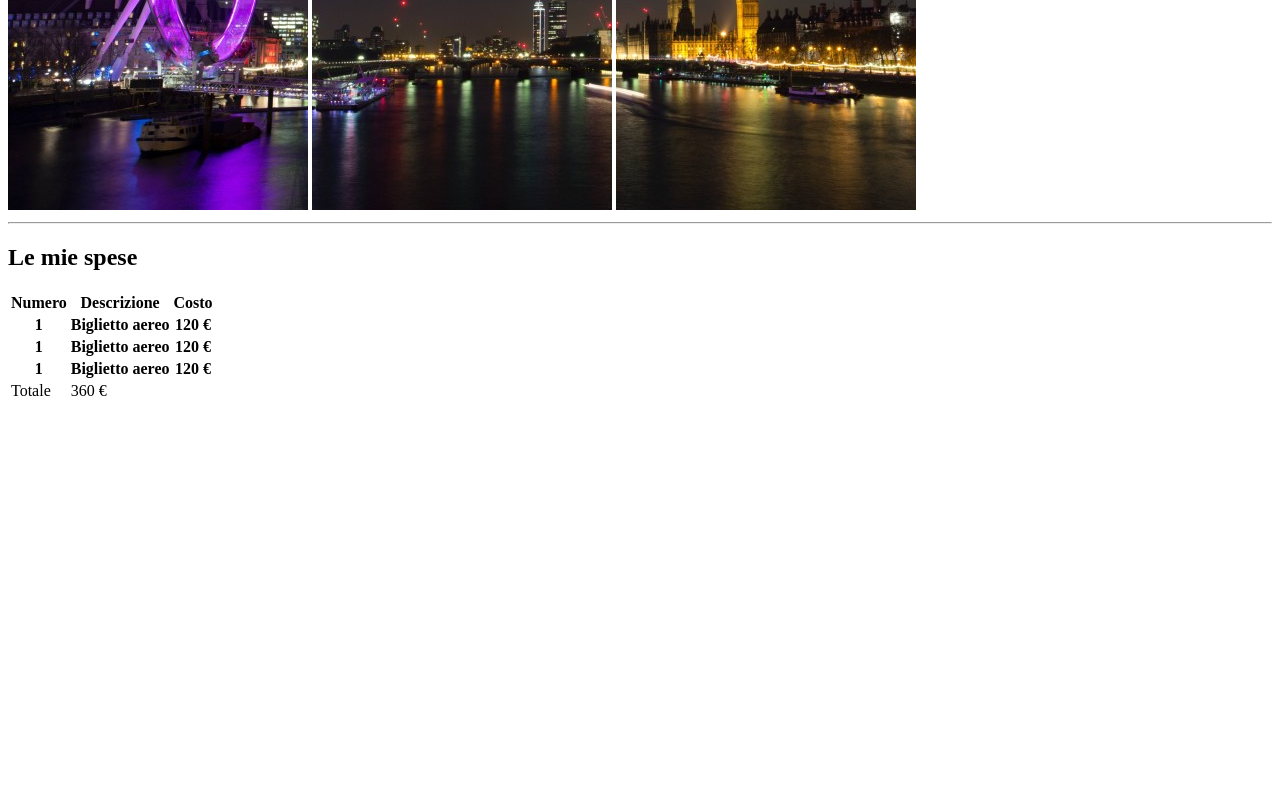
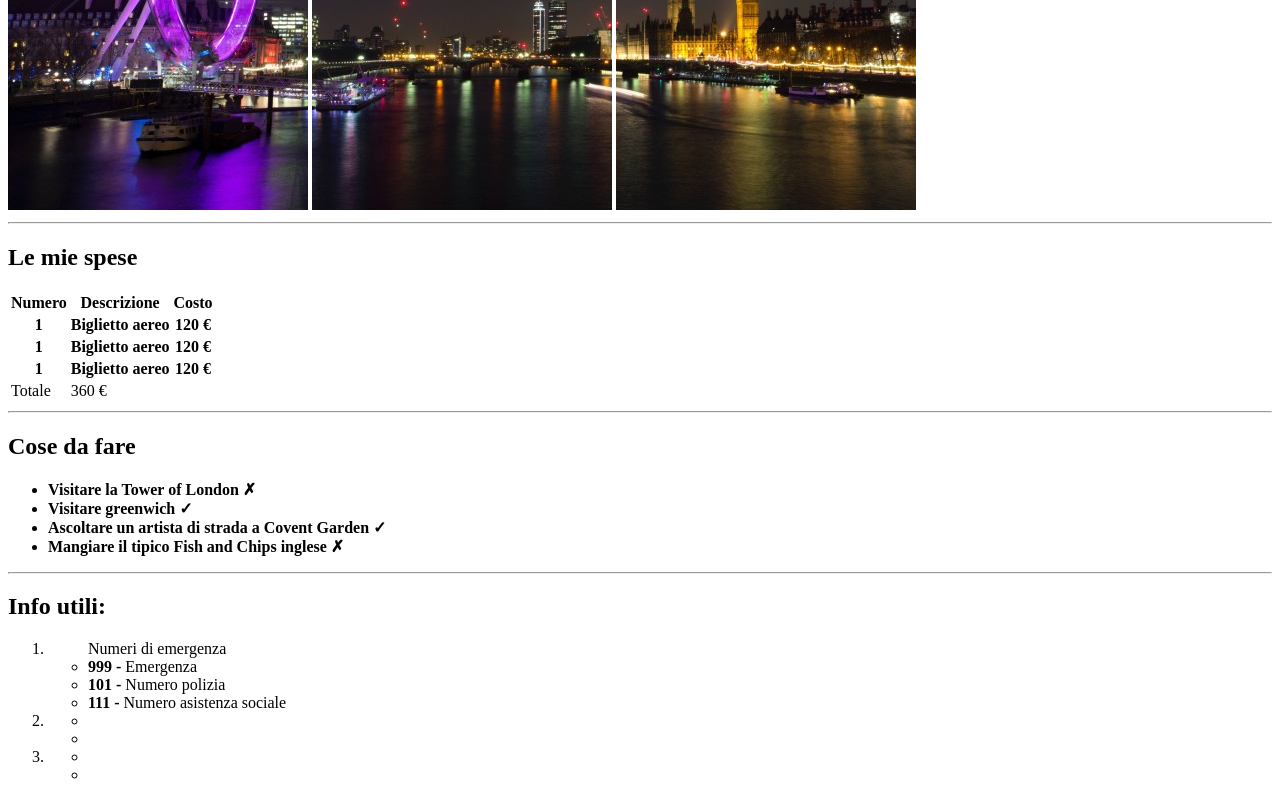
Before and after one commit to giadavolpin/html-london-trip, a plain HTML site: page index.html in a window 1280 px wide. Shown: the part 470-1270 px from the top of the page. Before the commit the page ends 881 px from the top, so only its background shows below. Drawn offline with Linux system fonts and the light colour scheme.

Commit message:
info utili

```diff
--- a/index.html
+++ b/index.html
@@ -52,6 +52,42 @@
                 <td>360 &euro;</td>
             </tfoot>
         </table>
+        <hr>
+        <!-- cose da fare -->
+        <h2>Cose da fare</h2>
+        <ul>
+            <li><strong> Visitare la Tower of London &cross;</strong></li>
+            <li><strong>Visitare greenwich &check;</strong></li>
+            <li><strong>Ascoltare un artista di strada a Covent Garden &check;</strong></li>
+            <li><strong>Mangiare il tipico Fish and Chips inglese &cross;</strong></li>
+        </ul>
+        <hr>
+        <!-- info utili -->
+        <h2>Info utili:</h2>
+        <ol>
+            <li>
+                <ul>Numeri di emergenza
+                    <li><strong>999 -</strong> Emergenza</li>
+                    <li><strong>101 -</strong> Numero polizia</li>
+                    <li><strong>111 -</strong> Numero asistenza sociale</li>
+                </ul>
+            </li>
+            <li>
+                <ul>
+                    <li></li>
+                    <li></li>
+
+                </ul>
+            </li>
+            <li>
+                <ul>
+                    <li></li>
+                    <li></li>
+                </ul>
+            </li>
+        </ol>
+
+
     </main>
 </body>
 </html>
```
